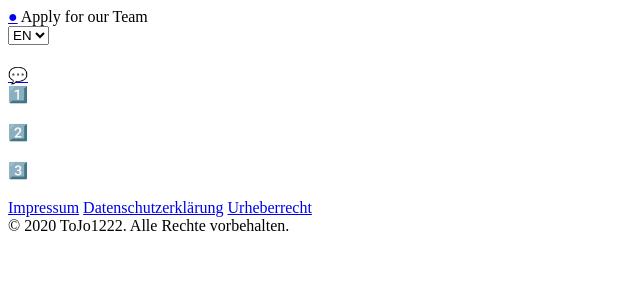
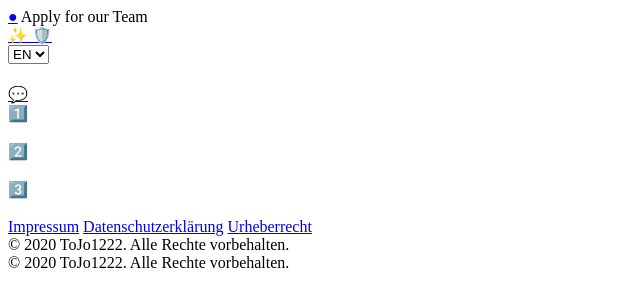
Before and after one commit to tojo01222-cloud/discord-bot-dashboard, a Python web app: template dashboard/backend/templates/apply.html in a window 1280 px wide. Shown: the top 307 px of the page, without its empty margins (0-640 px from the left). Run offline with Jinja, Linux system fonts and the light colour scheme; the template is opened without the code that fills it: most values are stand-ins (such as "Sample title", 1, 10 or a date in 2020).

Commit message:
Update base.html

```diff
--- a/dashboard/backend/templates/base.html
+++ b/dashboard/backend/templates/base.html
@@ -14,6 +14,11 @@
                 <span>{% block page_heading %}{{ self.title() }}{% endblock %}</span>
             </div>
             <div class="nav-right">
+                <nav class="topbar-links">
+                    <a href="/apply">✨ {{ wt(site_lang, 'nav_apply') }}</a>
+                    <a href="/news">{{ wt(site_lang, 'nav_news') }}</a>
+                    <a href="/admin/login">🛡️ {{ wt(site_lang, 'nav_admin_panel') }}</a>
+                </nav>
                 <select onchange="window.location.href=this.value" title="{{ wt(site_lang, 'lang_switch_label') }}" class="lang-select">
                     <option value="/set-site-language?lang=en&next={{ request.url.path }}" {% if site_lang == 'en' %}selected{% endif %}>EN</option>
                     <option value="/set-site-language?lang=de&next={{ request.url.path }}" {% if site_lang == 'de' %}selected{% endif %}>DE</option>
@@ -58,3 +63,7 @@
     </footer>
 </body>
 </html>
+        <span class="footer-copyright">© {{ current_year }} ToJo1222. Alle Rechte vorbehalten.</span>
+    </footer>
+</body>
+</html>
```
